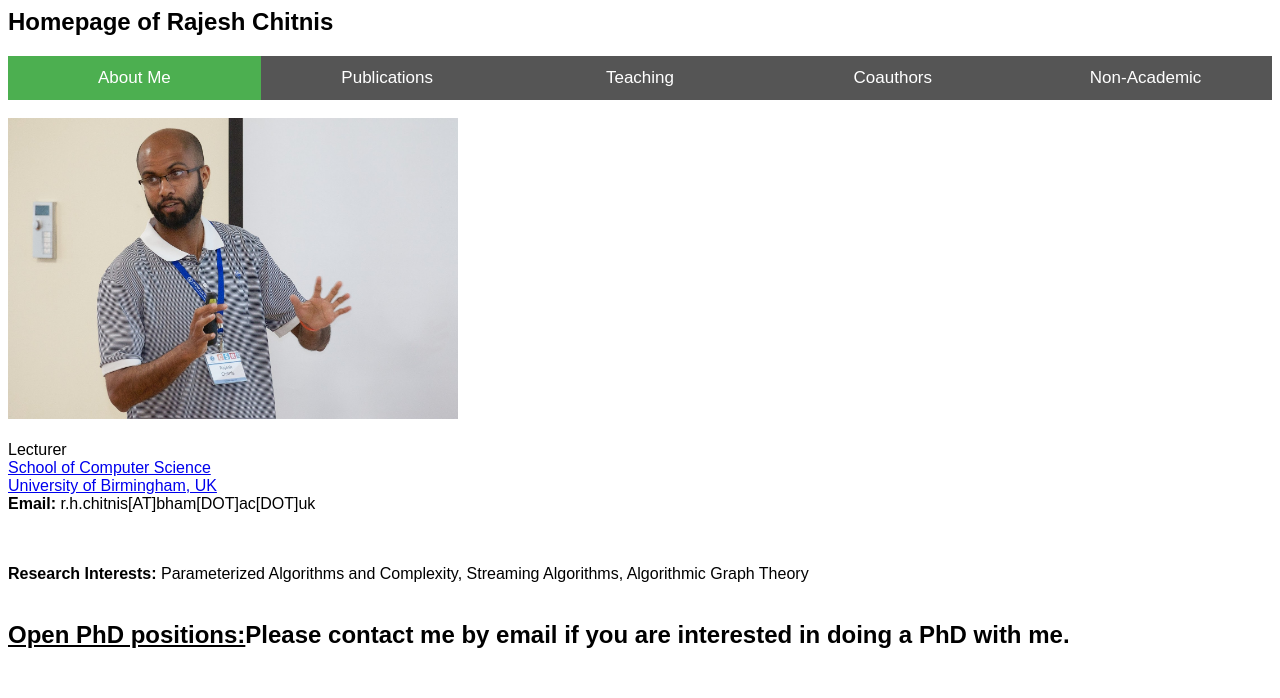
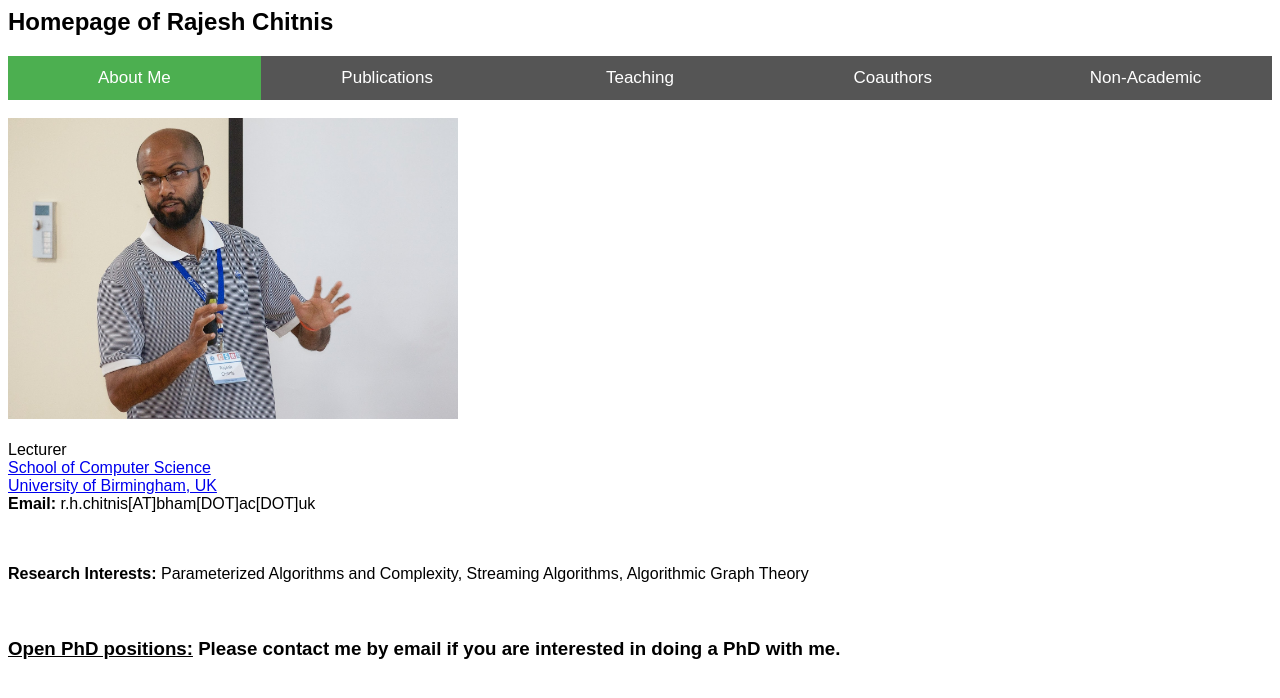
Before and after one commit to rajeshchitnis/rajeshchitnis.github.io, a Jekyll site: the page index.html, which Jekyll copies as it is, in a window 1280 px wide. Shown: the top 698 px of the page. Built offline with Jekyll 4.4.1, drawn with Linux system fonts in a browser that asks for light colours.

Commit message:
Update index.html

```diff
--- a/index.html
+++ b/index.html
@@ -85,10 +85,11 @@ body {font-family: Arial, Helvetica, sans-serif;}
 
 <br>
 <br>
+<br>
 
-<h2>
-<b><u>Open PhD positions:</u></b>Please contact me by email if you are interested in doing a PhD with me.
-</h2>
+<h3>
+<b><u>Open PhD positions:</u></b> Please contact me by email if you are interested in doing a PhD with me.
+</h3>
 
 
 
```
